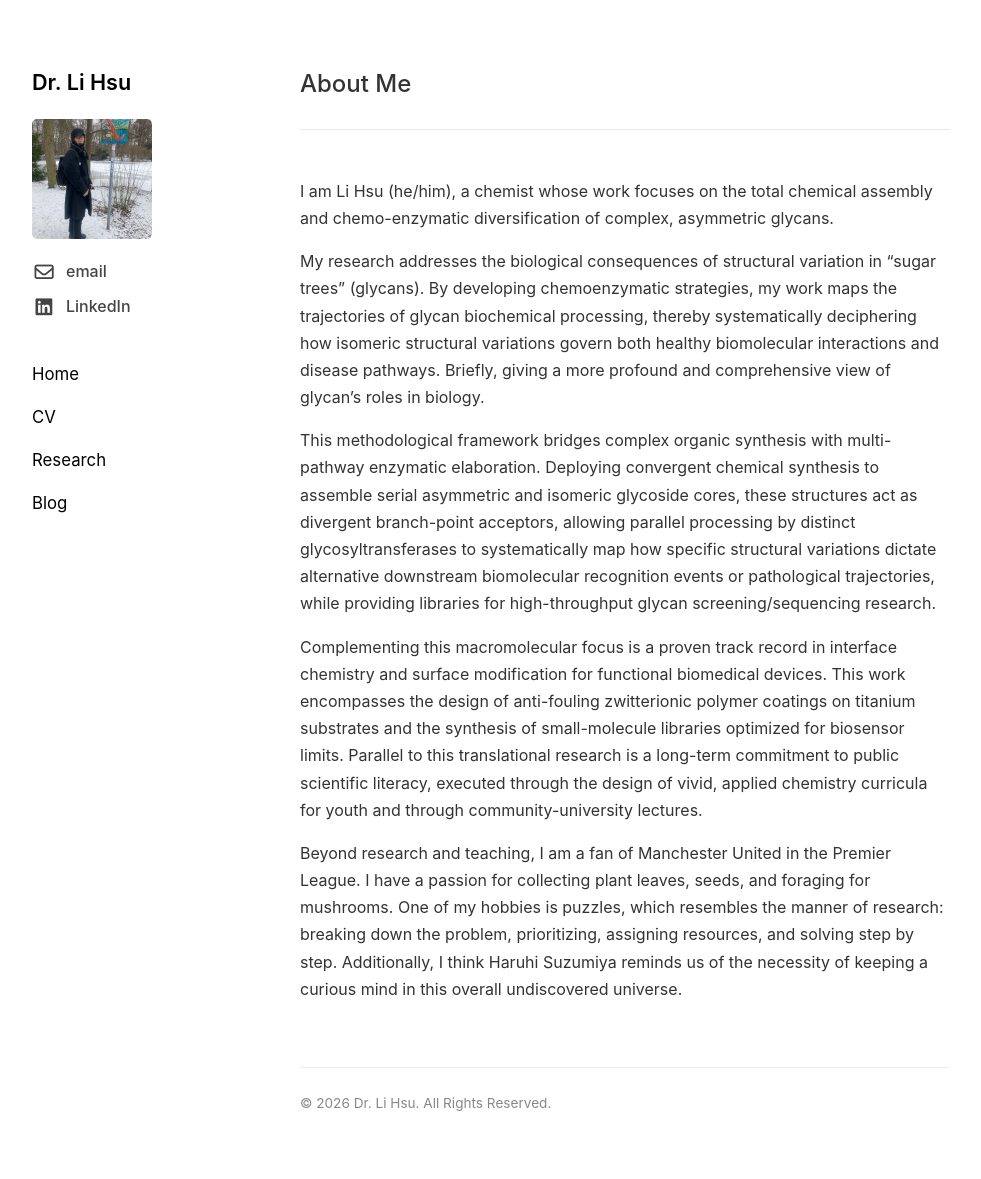
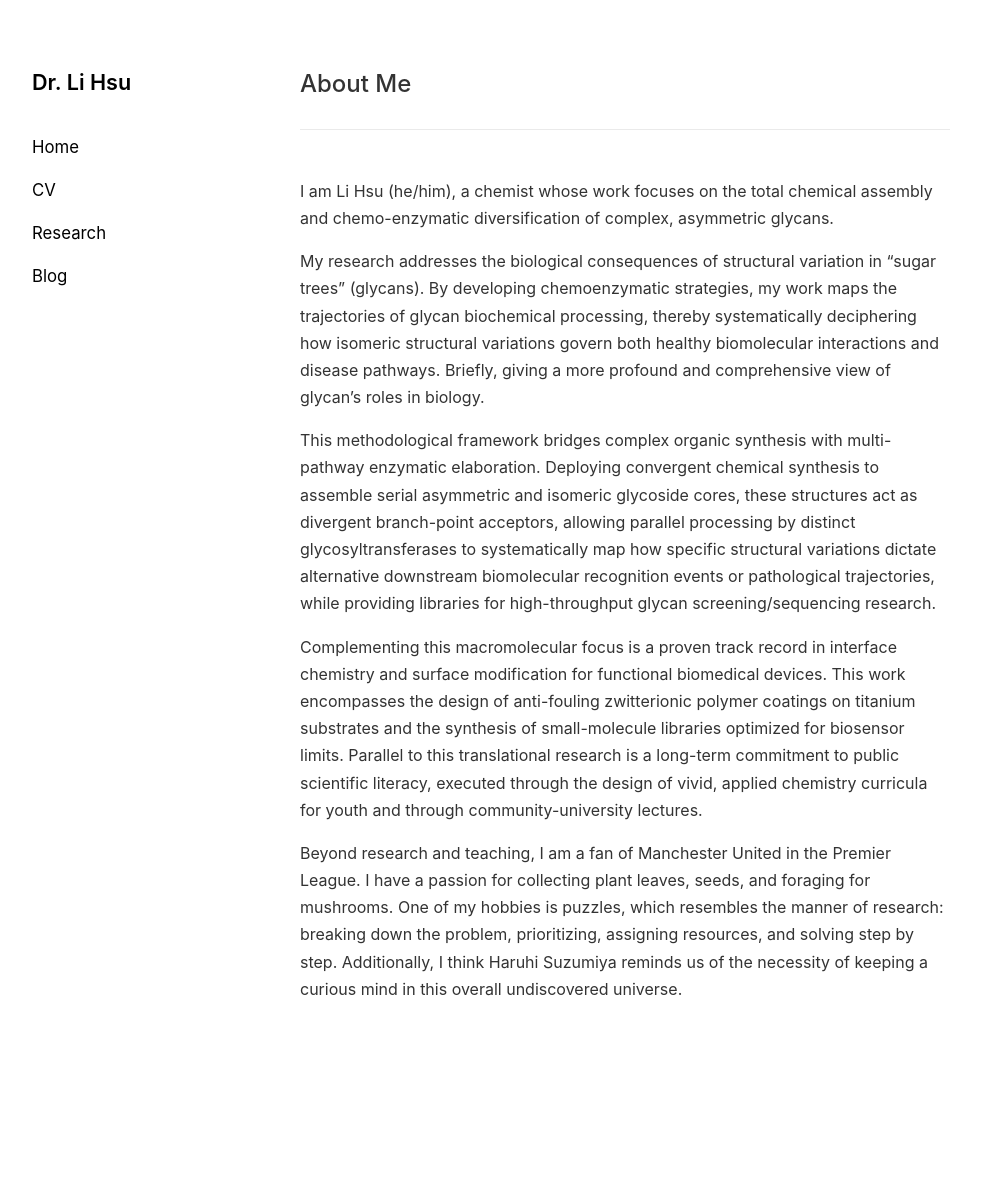
Before and after one commit to lorenzlhsu/lorenzlhsu.github.io, a Jekyll site: the page built from index.md, in a window 1280 px wide. Shown: the whole page, without its empty margins (133-1114 px from the left). Built offline with Jekyll 4.4.1, drawn with Linux system fonts in a browser that asks for light colours; after the commit the page ends 1083 px from its top, so only the background shows below that.

Commit message:
Update default.html

```diff
--- a/_layouts/default.html
+++ b/_layouts/default.html
@@ -16,44 +16,24 @@
   <link rel="stylesheet" href="https://cdnjs.cloudflare.com/ajax/libs/font-awesome/6.4.0/css/all.min.css">
 </head>
 <body>
+
   <div class="container">
 
-    <nav class="sidebar">
+    <div class="sidebar">
       <h1><a href="{{ '/' | relative_url }}">{{ site.title }}</a></h1>
-
-      <div style="margin-bottom: 2.5rem;">
-        <img src="{{ '/assets/profile1.jpeg' | relative_url }}" alt="Profile Photo" style="width: 120px; height: 120px; object-fit: cover; border-radius: 5px; margin-bottom: 1.2rem; display: block; background-color: #f4f4f4;">
-
-        <div style="font-size: 1rem; font-weight: 500;">
-          <div style="display: flex; align-items: center; gap: 10px; margin-bottom: 0.5rem;">
-            <i class="fa-regular fa-envelope" style="color: #444; font-size: 1.2rem; width: 24px; text-align: center;"></i>
-            <a href="mailto:lorenzlihsu@gmail.com" style="color: #444; text-decoration: none;">email</a>
-          </div>
-          <div style="display: flex; align-items: center; gap: 10px;">
-            <i class="fa-brands fa-linkedin" style="color: #444; font-size: 1.2rem; width: 24px; text-align: center;"></i>
-            <a href="https://www.linkedin.com/in/li-hsu-58a61b70/" target="_blank" style="color: #444; text-decoration: none;">LinkedIn</a>
-          </div>
-        </div>
-      </div>
-
       <ul>
         <li><a href="{{ '/' | relative_url }}">Home</a></li>
         <li><a href="{{ '/cv.html' | relative_url }}">CV</a></li>
         <li><a href="{{ '/research.html' | relative_url }}">Research</a></li>
         <li><a href="{{ '/blog.html' | relative_url }}">Blog</a></li>
       </ul>
-    </nav>
+    </div>
 
-    <main class="content">
-      <div style="min-height: 60vh;">
-        {{ content }}
-      </div>
-
-      <footer style="margin-top: 4rem; padding-top: 1.5rem; border-top: 1px solid #eee; color: #888; font-size: 0.85rem;">
-        &copy; 2026 Dr. Li Hsu. All Rights Reserved.
-      </footer>
-    </main>
+    <div class="content">
+      {{ content }}
+    </div>
 
   </div>
+
 </body>
 </html>
```
